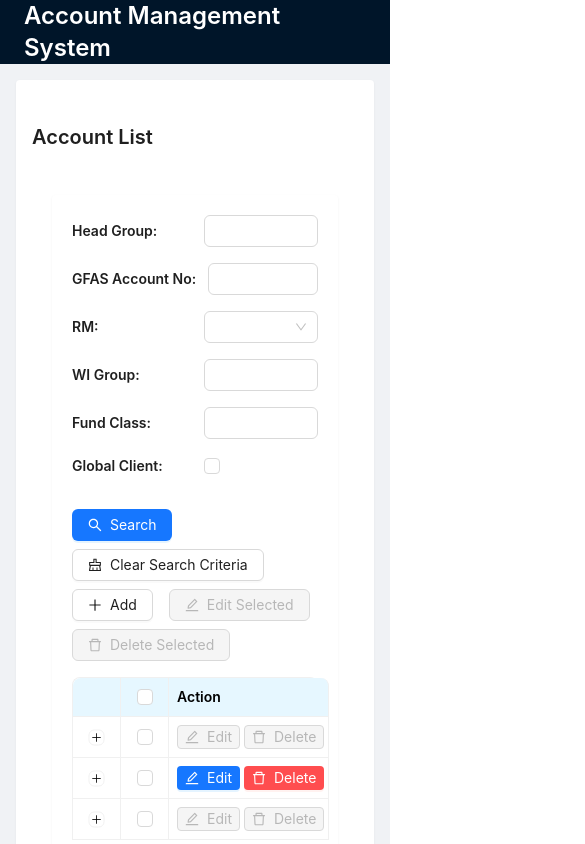
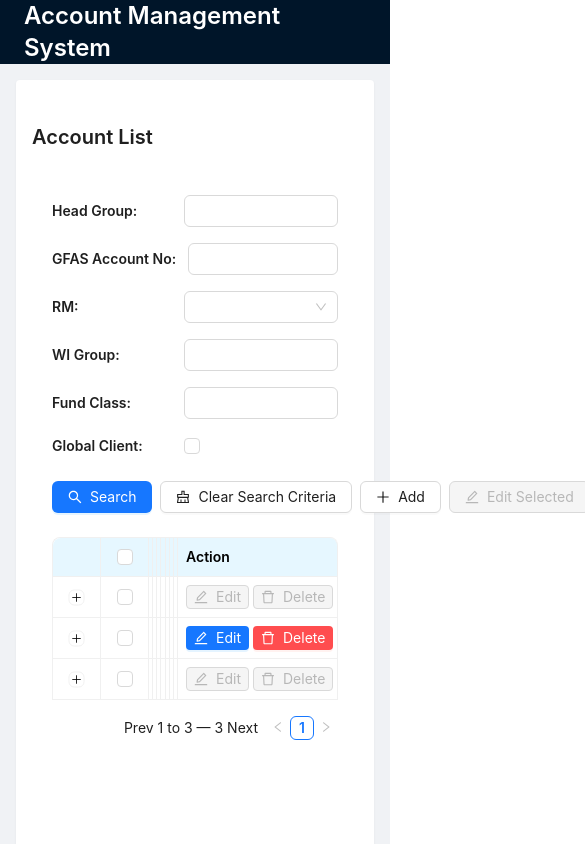
Before and after one commit to Sharonlyl/TableAccountReact, a React (Create React App) app: page / in a window 390 px wide. Shown: the top 844 px of the page, 585 px wide, since content can reach past the window. Built offline with nearby package versions, Linux system fonts and the light colour scheme.

Commit message:
modify import style of table expand and filter show on the table

```diff
--- a/src/containers/GroupCompany/components/AccountDataTable.jsx
+++ b/src/containers/GroupCompany/components/AccountDataTable.jsx
@@ -400,6 +400,7 @@ const AccountDataTable = ({
   return (
     <div style={styles.tableContainer}>
       <Table
+        className="account-data-table"
         rowSelection={rowSelection}
         columns={columns}
         dataSource={data}
--- a/src/styles/account/AccountTable.css
+++ b/src/styles/account/AccountTable.css
@@ -1,110 +1,99 @@
-.account-table-container {
-  padding: 20px;
-  background-color: #fff;
-  border-radius: 4px;
-  box-shadow: 0 1px 3px rgba(0, 0, 0, 0.05);
+/* 添加展开/收起图标的样式 */
+.account-data-table .ant-table-expand-icon {
+  margin-right: 8px;
+  cursor: pointer;
+  position: relative;
+  display: inline-block;
+  width: 16px;
+  height: 16px;
+  text-align: center;
+  background: transparent;
+  border: 1px solid #d9d9d9;
+  border-radius: 2px;
+  transition: all 0.3s;
 }
 
-/* 表单行样式 */
-.form-row {
-  margin-bottom: 16px;
+.account-data-table .ant-table-expand-icon::before,
+.account-data-table .ant-table-expand-icon::after {
+  position: absolute;
+  background: currentColor;
+  transition: transform 0.3s ease-out;
+  content: '';
 }
 
-.search-form {
-  width: 100%;
+.account-data-table .ant-table-expand-icon::before {
+  top: 50%;
+  right: 5px;
+  left: 5px;
+  height: 1px;
+  transform: scaleY(0.5);
 }
 
-.search-form .ant-form-item {
-  margin-bottom: 16px;
+.account-data-table .ant-table-expand-icon::after {
+  top: 5px;
+  bottom: 5px;
+  left: 50%;
+  width: 1px;
+  transform: scaleX(0.5);
 }
 
-/* 按钮行样式 */
-.buttons-row {
-  margin-bottom: 16px;
+.account-data-table .ant-table-expand-icon-expanded::before {
+  transform: rotate(45deg);
 }
 
-.action-buttons-container {
-  display: flex;
-  justify-content: flex-end;
+.account-data-table .ant-table-expand-icon-expanded::after {
+  transform: rotate(-45deg);
 }
 
-.action-buttons-container .ant-space {
-  flex-wrap: wrap;
+/* 表格过滤下拉框样式 */
+.account-data-table .ant-table-filter-dropdown {
+  padding: 12px;
+  border-radius: 4px;
+  background-color: #fff;
+  box-shadow: 0 2px 8px rgba(0, 0, 0, 0.15);
+  position: absolute;
+  top: -180px !important;  /* 强制下拉框位置 */
+  left: 0;
+  z-index: 1000;
 }
 
-/* 保留间距但不修改按钮本身样式 */
-.action-buttons-container .ant-btn + .ant-btn {
-  margin-left: 8px;
+.account-data-table .ant-table-filter-dropdown .ant-space {
+  margin-top: 12px;
+  display: flex;
+  justify-content: flex-start;
 }
 
-/* 表格行样式 */
-.table-row {
-  margin-top: 8px;
+.account-data-table .ant-table-filter-dropdown .ant-btn {
+  margin-right: 8px;
 }
 
-.table-container {
-  width: 100%;
+/* 确保下拉框在表格上方显示 */
+.account-data-table .ant-table-filter-trigger-container {
+  position: static;
 }
 
-/* 表头颜色 */
-.optimized-table .ant-table-thead > tr > th {
-  background-color: #f0f7ff !important;
-  /* color: #333; */
-  font-weight: 600;
+.account-data-table .ant-table-filter-trigger {
+  position: relative;
 }
 
-/* 固定列样式 */
-.optimized-table .ant-table-cell-fix-left,
-.optimized-table .ant-table-cell-fix-right {
-  background-color: #fff;
+/* 调整下拉框内部间距和宽度 */
+.account-data-table .ant-table-filter-dropdown .ant-form-item {
+  margin-bottom: 12px;
+  min-width: 200px;
 }
 
-/* 自定义空状态 */
-.custom-empty {
-  padding: 40px 0;
+/* 确保下拉框内容不被遮挡 */
+.account-data-table .ant-table-filter-dropdown-btns {
+  border-top: 1px solid #f0f0f0;
+  padding-top: 8px;
 }
 
-.custom-empty .ant-empty-image {
-  height: 60px;
+/* 调整按钮组和表格之间的间距 */
+.buttons-row {
+  margin-bottom: 16px !important;
 }
 
-.custom-empty .ant-empty-description {
-  color: #999;
-  font-size: 16px;
+/* 确保按钮组容器有足够的间距 */
+.action-buttons-container {
+  padding: 8px 0;
 }
-
-/* 搜索下拉框样式 */
-.custom-filter-dropdown {
-  padding: 16px;
-  background-color: #fff;
-  border-radius: 4px;
-  box-shadow: 0 2px 8px rgba(0, 0, 0, 0.15);
-  min-width: 280px;
-}
-
-/* 操作按钮样式 - 移除可能影响按钮样式的代码 */
-/*
-.action-link {
-  padding: 0 4px;
-}
-*/
-
-.action-separator {
-  color: #d9d9d9;
-}
-
-/* 响应式调整 */
-@media (max-width: 768px) {
-  .buttons-row {
-    justify-content: flex-start;
-  }
-
-  .action-buttons-container {
-    justify-content: flex-start;
-  }
-
-  .action-buttons-container .ant-btn {
-    margin-left: 0;
-    margin-right: 8px;
-  }
-}
```
Also changed, not shown: src/styles/account/SearchForm.css (deleted, +0 -48 lines).
